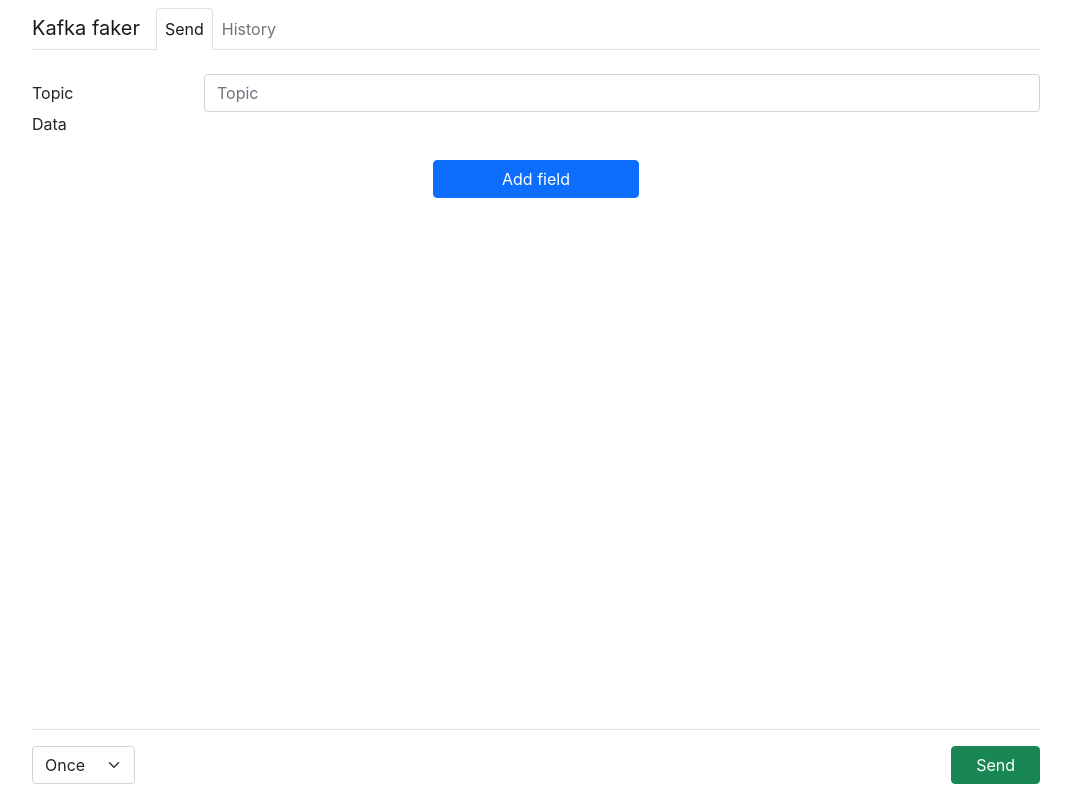
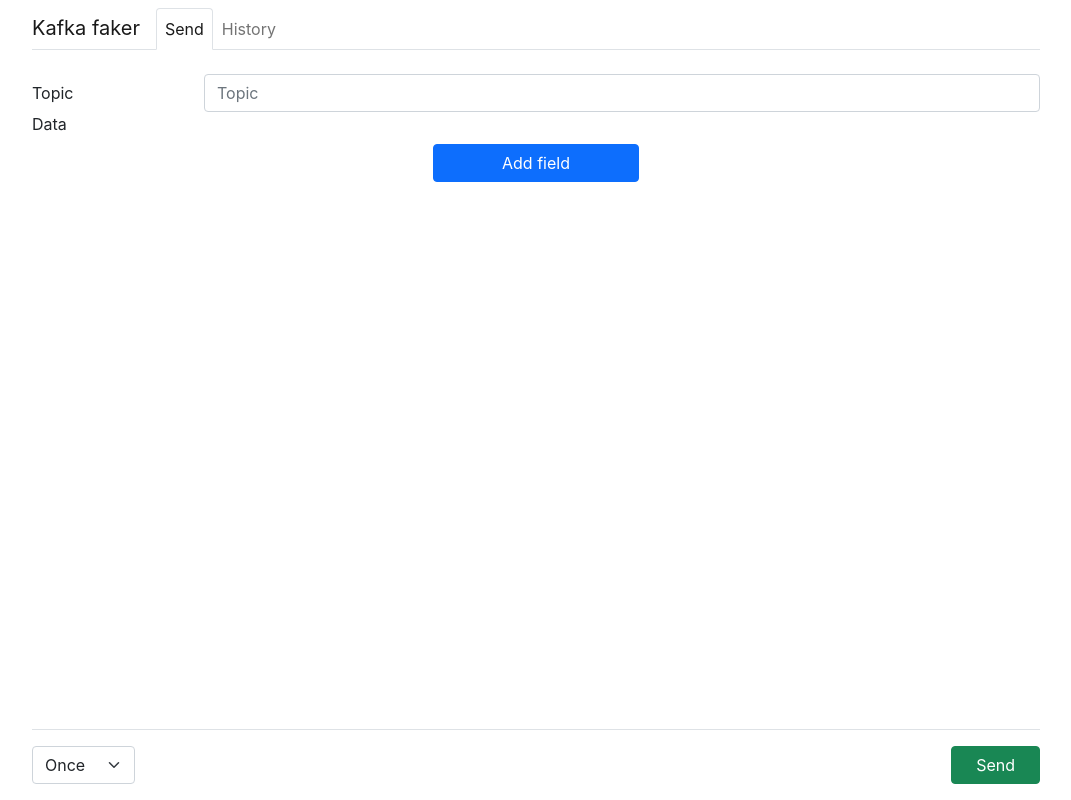
Before and after one commit to BenasB/kafka-faker, a React (Create React App) app: page / in a window 1280 px wide. Shown: the whole page, without its empty margins (104-1175 px from the left). Built offline with nearby package versions, Linux system fonts and the light colour scheme.

Commit message:
Small spacing fix

```diff
--- a/src/components/messageForm/MessageForm.tsx
+++ b/src/components/messageForm/MessageForm.tsx
@@ -50,7 +50,7 @@
       <Form.Group>
         <Form.Label>Data</Form.Label>
         {message.data.map((dataField, index) => (
-          <Row key={index}>
+          <Row key={index} className={"mb-3"}>
             <Col>
               <Form.Control
                 type="text"
@@ -88,7 +88,7 @@
             )}
           </Row>
         ))}
-        <Row sm={5} className={"justify-content-center mt-3"}>
+        <Row sm={5} className={"justify-content-center"}>
           <Button variant="primary" onClick={() => addMessageDataField()}>
             Add field
           </Button>
```
